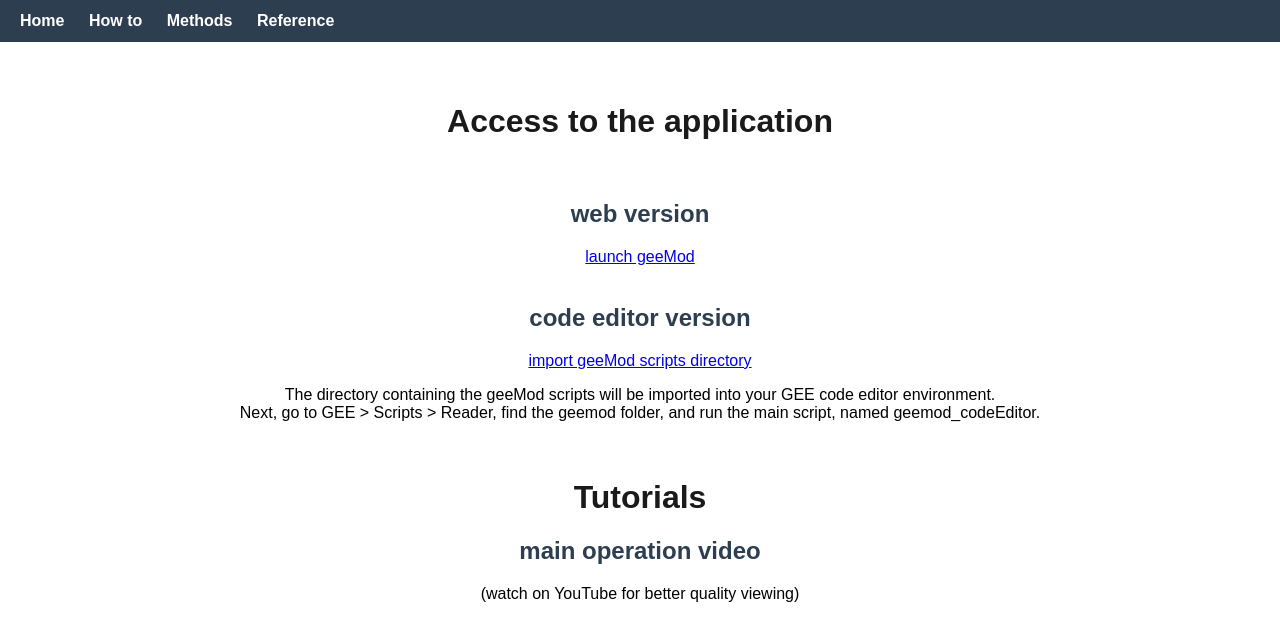
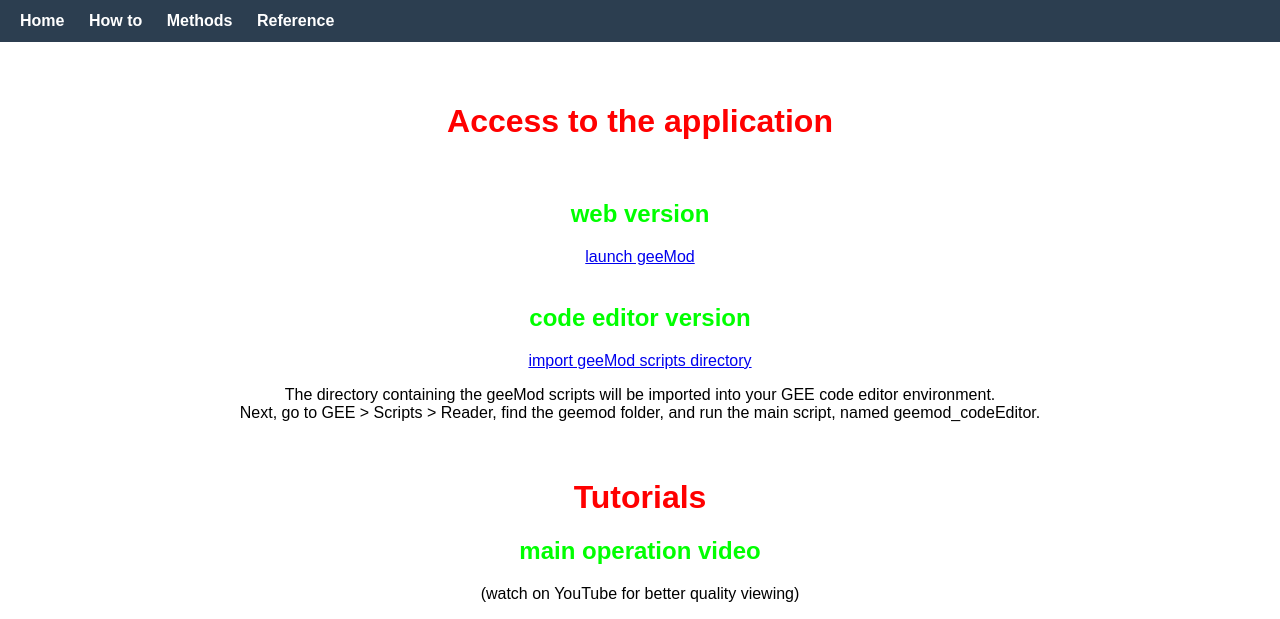
Before and after one commit to JoaoAlirio/geemod, a Jekyll site: the page built from how-to.md, in a window 1280 px wide. Shown: the top 619 px of the page. Built offline with Jekyll 4.4.1, drawn with Linux system fonts in a browser that asks for light colours; grey boxes are pictures that could not be loaded.

Commit message:
Update default.html - teste titulos vermelho verde

```diff
--- a/_layouts/default.html
+++ b/_layouts/default.html
@@ -39,11 +39,11 @@
       max-width: 100%;
     }
     main h1 {
-      color: #1a1a1a;
+      color: #ff0000;
     }
 
     main h2 {
-      color: #2c3e50;
+      color: #00ff00;
     }
   </style>
 </head>
```
